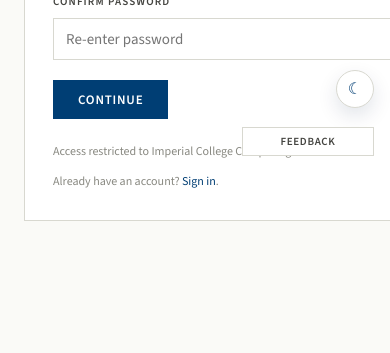
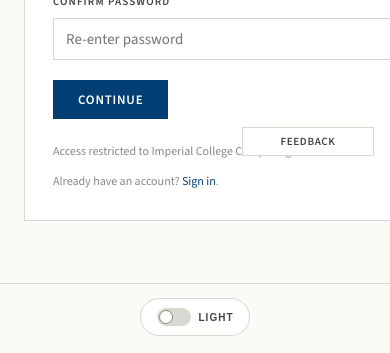
Before and after one commit to adithya-n05/doc-reviews, a Next.js app: page /auth/signup in a window 390 px wide. Shown: the part 670-1023 px from the top of the page. Before the commit the page ends 927 px from the top, so only its background shows below. Built offline with nearby package versions, Linux system fonts and the light colour scheme; no server answers.

Commit message:
style(theme): move toggle to footer switch control

```diff
--- a/src/app/globals.css
+++ b/src/app/globals.css
@@ -1666,11 +1666,9 @@
 }
 
 .theme-toggle {
-  position: fixed;
-  top: 66px;
-  right: 18px;
-  z-index: 220;
-  width: 38px;
+  position: static;
+  z-index: auto;
+  min-width: 110px;
   height: 38px;
   border-radius: 999px;
   border: 1px solid var(--border);
@@ -1679,14 +1677,15 @@
   display: inline-flex;
   align-items: center;
   justify-content: center;
+  gap: 8px;
+  padding: 0 12px;
   cursor: pointer;
-  box-shadow: 0 8px 20px rgba(0, 33, 71, 0.12);
+  box-shadow: none;
   transition:
     border-color 140ms ease,
     color 140ms ease,
     background 140ms ease,
-    transform 140ms ease,
-    box-shadow 140ms ease;
+    transform 140ms ease;
 }
 
 .theme-toggle:hover {
@@ -1694,18 +1693,45 @@
   color: var(--accent-dark);
   background: var(--accent-bg);
   transform: translateY(-1px);
-  box-shadow: 0 10px 24px rgba(0, 33, 71, 0.16);
 }
 
 .theme-toggle:focus-visible {
   outline: none;
   border-color: var(--accent);
-  box-shadow: 0 0 0 2px var(--accent-bg), 0 10px 24px rgba(0, 33, 71, 0.18);
-}
-
-.theme-toggle-icon {
-  font-size: 16px;
-  line-height: 1;
+  box-shadow: 0 0 0 2px var(--accent-bg);
+}
+
+.theme-toggle-track {
+  width: 34px;
+  height: 18px;
+  border-radius: 999px;
+  background: var(--border);
+  display: inline-flex;
+  align-items: center;
+  padding: 2px;
+}
+
+.theme-toggle-thumb {
+  width: 14px;
+  height: 14px;
+  border-radius: 999px;
+  background: var(--surface);
+  border: 1px solid var(--ink-light);
+  transition: transform 160ms ease;
+}
+
+.theme-toggle-thumb.active {
+  transform: translateX(16px);
+  border-color: var(--accent);
+  background: var(--accent);
+}
+
+.theme-toggle-state {
+  font-size: 10px;
+  font-weight: 700;
+  letter-spacing: 0.1em;
+  text-transform: uppercase;
+  color: var(--ink-mid);
 }
 
 .sr-only {
@@ -1722,15 +1748,19 @@
 
 :root[data-theme="dark"] .theme-toggle {
   background: var(--cream-dark);
-  box-shadow: 0 8px 20px rgba(0, 0, 0, 0.45);
-}
-
-@media (max-width: 860px) {
-  .theme-toggle {
-    top: auto;
-    bottom: 66px;
-    right: 16px;
-  }
+}
+
+:root[data-theme="dark"] .theme-toggle-track {
+  background: #29405f;
+}
+
+.theme-toggle-footer {
+  margin-top: 26px;
+  border-top: 1px solid var(--border);
+  padding: 14px 24px 20px;
+  display: flex;
+  justify-content: center;
+  background: var(--cream);
 }
 
 .feedback-widget-shell {
--- a/src/app/layout.tsx
+++ b/src/app/layout.tsx
@@ -110,9 +110,11 @@ export default function RootLayout({
   return (
     <html lang="en">
       <body className={`${newsreader.variable} ${sourceSans.variable} ${sourceCode.variable}`}>
-        <ThemeToggle />
         <FeedbackWidget />
         {children}
+        <footer className="theme-toggle-footer">
+          <ThemeToggle />
+        </footer>
         <Analytics />
       </body>
     </html>
--- a/src/components/theme-toggle.tsx
+++ b/src/components/theme-toggle.tsx
@@ -37,8 +37,11 @@ export function ThemeToggle() {
       aria-label={`Switch to ${nextTheme} mode`}
       title={`Switch to ${nextTheme} mode`}
     >
-      <span className="theme-toggle-icon" aria-hidden="true">
-        {theme === "dark" ? "☀" : "☾"}
+      <span className="theme-toggle-track" aria-hidden="true">
+        <span className={`theme-toggle-thumb ${theme === "dark" ? "active" : ""}`} />
+      </span>
+      <span className="theme-toggle-state" aria-hidden="true">
+        {theme === "dark" ? "Dark" : "Light"}
       </span>
       <span className="sr-only">{theme === "dark" ? "Dark mode active" : "Light mode active"}</span>
     </button>
```
Also changed, not shown: 2 other files (tests, documents, lock files or other folders).
